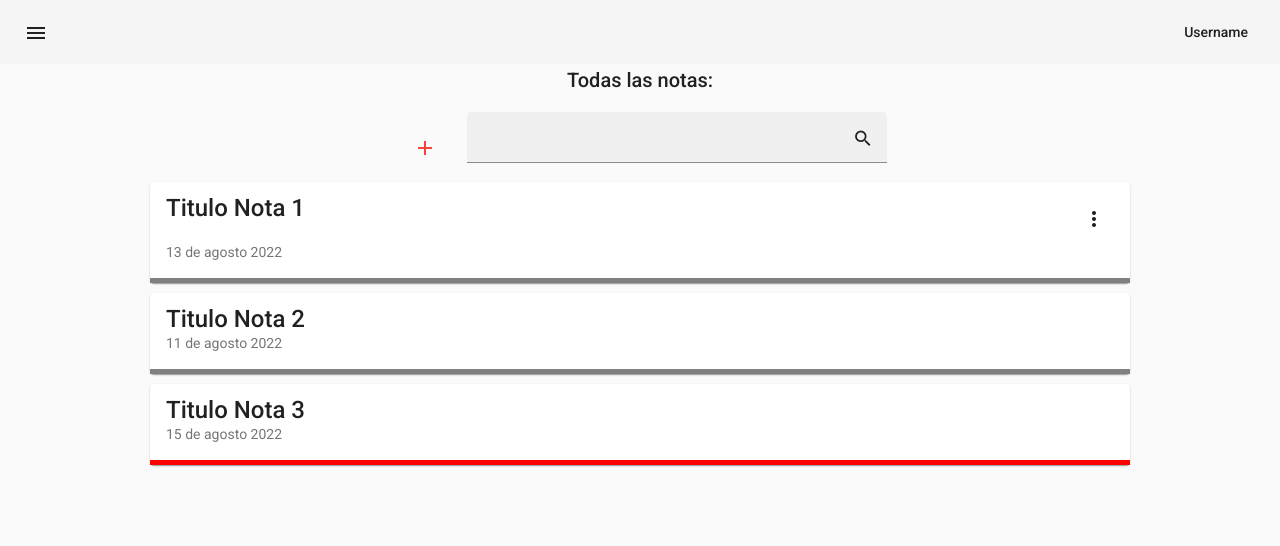
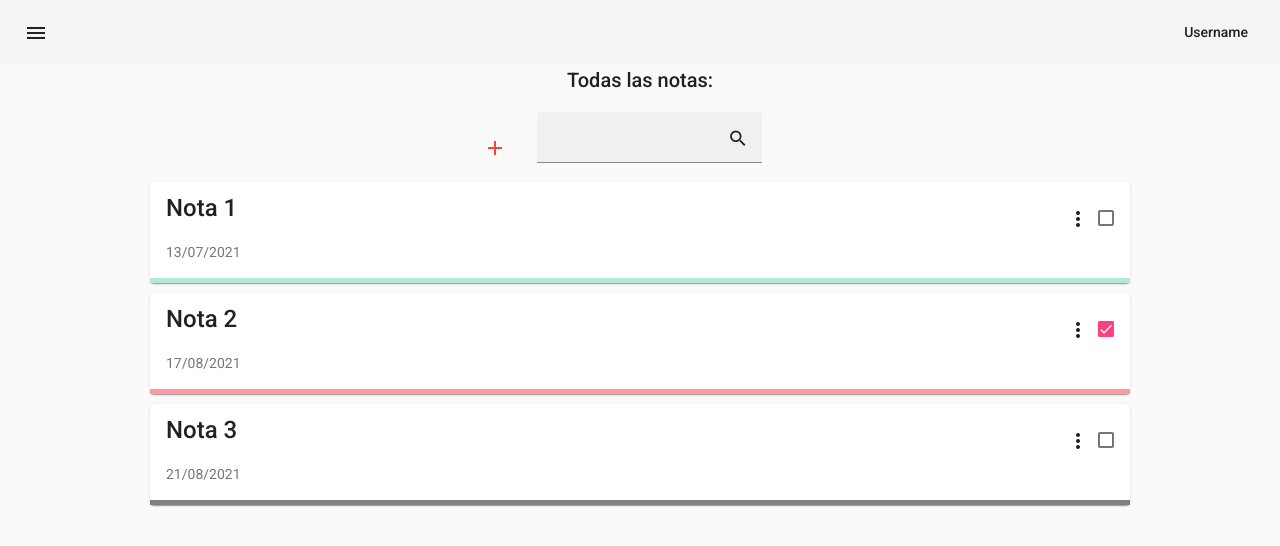
Before and after one commit to macunab/NoteApp, an Angular app: page /notes/all in a window 1280 px wide. Shown: the top 546 px of the page. Built offline with nearby package versions, Linux system fonts and the light colour scheme.

Commit message:
notes fav button

```diff
--- a/src/app/material/material.module.ts
+++ b/src/app/material/material.module.ts
@@ -2,6 +2,7 @@ import { NgModule } from '@angular/core';
 
 import { MatButtonModule } from '@angular/material/button';
 import { MatCardModule } from '@angular/material/card';
+import { MatCheckboxModule } from '@angular/material/checkbox';
 import { MatFormFieldModule } from '@angular/material/form-field';
 import { MatGridListModule } from '@angular/material/grid-list';
 import { MatInputModule } from '@angular/material/input';
@@ -21,6 +22,7 @@ import { MatDialogModule } from '@angular/material/dialog';
   exports: [
     MatButtonModule,
     MatCardModule,
+    MatCheckboxModule,
     MatFormFieldModule,
     MatGridListModule,
     MatProgressBarModule,
--- a/src/app/note/home/home.component.ts
+++ b/src/app/note/home/home.component.ts
@@ -7,7 +7,7 @@ import { Component, OnInit } from '@angular/core';
     `
     a {
       text-decoration: none;
-      color: #957DAD;
+      color: #5A5060;
     }
 
     .side {
@@ -27,7 +27,7 @@ import { Component, OnInit } from '@angular/core';
     }
 
     .icon-color {
-      color: #957DAD;
+      color: #5A5060;
     }
     `
   ]
--- a/src/app/note/list/list.component.html
+++ b/src/app/note/list/list.component.html
@@ -3,11 +3,11 @@
 </div>
 
 <div fxLayout="row" fxLayoutAlign="center center" fxLayoutGap="10px">
-    <div>
-        <a mat-button color="warn" routerLink="/notes/create"><mat-icon>add</mat-icon></a>
-    </div>
+    <a mat-button color="warn" routerLink="/notes/create">
+        <mat-icon>add</mat-icon>
+    </a>
 
-        <mat-form-field appearance="fill" style="width: 30em;">
+    <mat-form-field appearance="fill" style="width: 20em;" fxLayout="row" fxLayoutAlign="start center">
         <input matInput>
         <mat-icon matSuffix>search</mat-icon>
     </mat-form-field>
@@ -22,34 +22,22 @@
 
 <div fxLayout="column" fxLayoutGap="10px" class="card-note-list">
 
-        <mat-card fxFlex="1 1 auto">
+    <mat-card fxFlex="1 1 auto" *ngFor="let note of notes">
         <mat-card-content>
-                <mat-card-title fxLayoutAlign="center">
-                    <p fxFlex="grow" (click)="selectNote()">Titulo Nota 1</p>
+            <mat-card-title>
+                <p fxFlex="grow" (click)="selectNote()">{{note.title}}</p>
                 <button mat-icon-button [matMenuTriggerFor]="notesOptions" aria-label="Example icon-button with a menu">
                     <mat-icon>more_vert</mat-icon>
                 </button>
+                <mat-checkbox fxLayoutAlign="center center"
+                     [(ngModel)]="note.fav"
+                     (change)="favouriteClick(note);">
+                </mat-checkbox>
             </mat-card-title>
-                <mat-card-subtitle (click)="selectNote()">13 de agosto 2022</mat-card-subtitle>
+            <mat-card-subtitle (click)="selectNote()">{{note.createAt}}</mat-card-subtitle>
         </mat-card-content>
         <mat-card-footer>
-                <div class="note-color {{defaultColor}}"></div>
-            </mat-card-footer>
-        </mat-card>
-
-        <mat-card fxFlex="1 1 auto">
-            <mat-card-title>Titulo Nota 2</mat-card-title>
-            <mat-card-subtitle>11 de agosto 2022</mat-card-subtitle>
-            <mat-card-footer>
-                <div class="note-color {{defaultColor}}"></div>
-            </mat-card-footer>
-        </mat-card>
-
-        <mat-card fxFlex="1 1 auto">
-            <mat-card-title>Titulo Nota 3</mat-card-title>
-            <mat-card-subtitle>15 de agosto 2022</mat-card-subtitle>
-            <mat-card-footer>
-                <div class="note-color {{redColor}}"></div>
+            <div [ngClass]="getCategoryColorClass(note)"></div>
         </mat-card-footer>
     </mat-card>
 
--- a/src/app/note/list/list.component.ts
+++ b/src/app/note/list/list.component.ts
@@ -1,15 +1,52 @@
 import { Component, OnInit } from '@angular/core';
+import { Category } from '../categories/add-category.component';
+
+export interface Note {
+  id?: string;
+  title: string;
+  content: string;
+  createAt: string;
+  fav: boolean;
+  category?: Category;
+}
 
 @Component({
   selector: 'app-list',
   templateUrl: './list.component.html',
-  styles: [
-  ]
+  styles: []
 })
 export class ListComponent implements OnInit {
 
+  notes: Array<Note> = [
+    {
+      title: 'Nota 1',
+      content: 'Contenido de nota 1',
+      createAt: '13/07/2021',
+      fav: false,
+      category: {
+        name: 'Programacion',
+        color: 'color-1'
+      }
+    },
+    {
+      title: 'Nota 2',
+      content: 'Contenido de nota 2',
+      createAt: '17/08/2021',
+      fav: true,
+      category: {
+        name: 'Otros',
+        color: 'color-6'
+      }
+    },
+    {
+      title: 'Nota 3',
+      content: '',
+      createAt: '21/08/2021',
+      fav: false
+    }
+  ]
   defaultColor: string = 'note-grey';
-  redColor: string = 'note-red';
+  checked: boolean = false;
 
   constructor() { }
 
@@ -20,4 +57,18 @@ export class ListComponent implements OnInit {
     console.log(`The note selected is: 100`);
   }
 
+  favouriteClick(note: Note) {
+    console.log('Se selecciono una nota como favorita...' + this.checked);
+  }
+
+  getCategoryColorClass(note: Note) {
+    let classList = '';
+    if(note.category){
+      classList = 'note-color ' + note.category.color;
+    } else {
+      classList = 'note-color note-grey';
+    }
+      return classList;
+  }
+
 }
--- a/src/styles.css
+++ b/src/styles.css
@@ -21,10 +21,6 @@ body { margin: 0; font-family: Roboto, "Helvetica Neue", sans-serif; }
 
 .note-grey {
     background: grey;
-}
-
-.note-red {
-    background: red;
 }
 
 .spacer {
```
Lines whose indentation alone changed are shown as unchanged.
